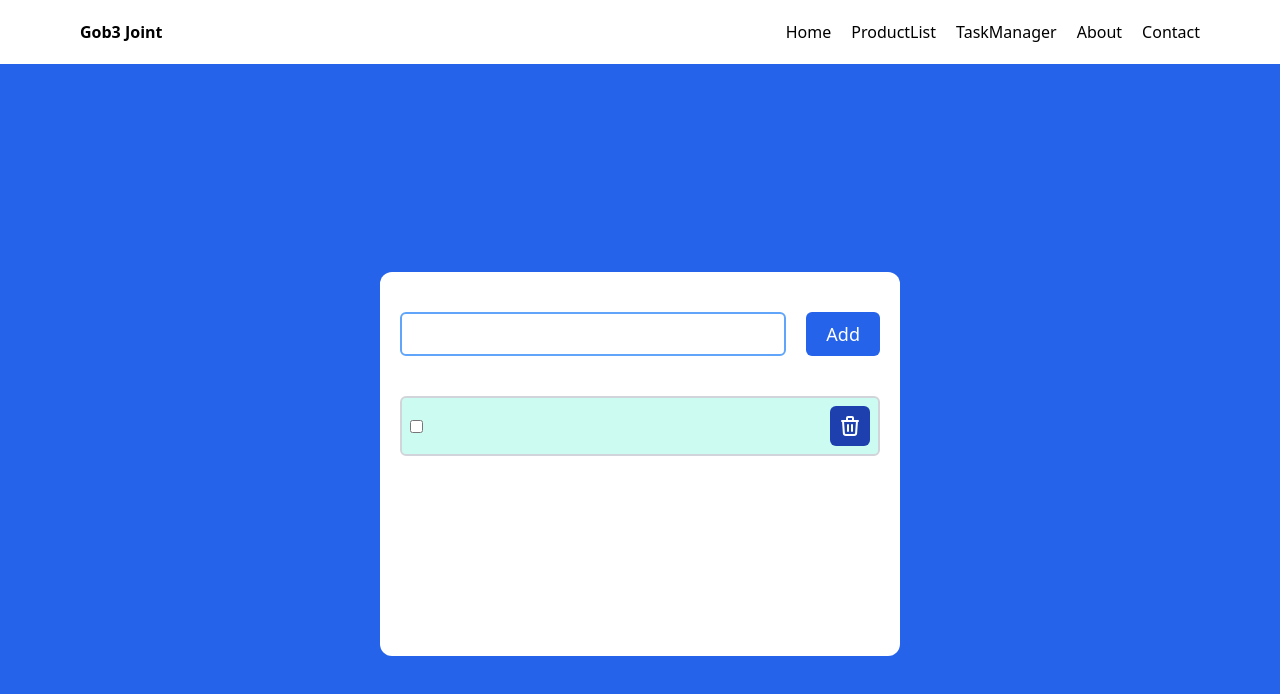
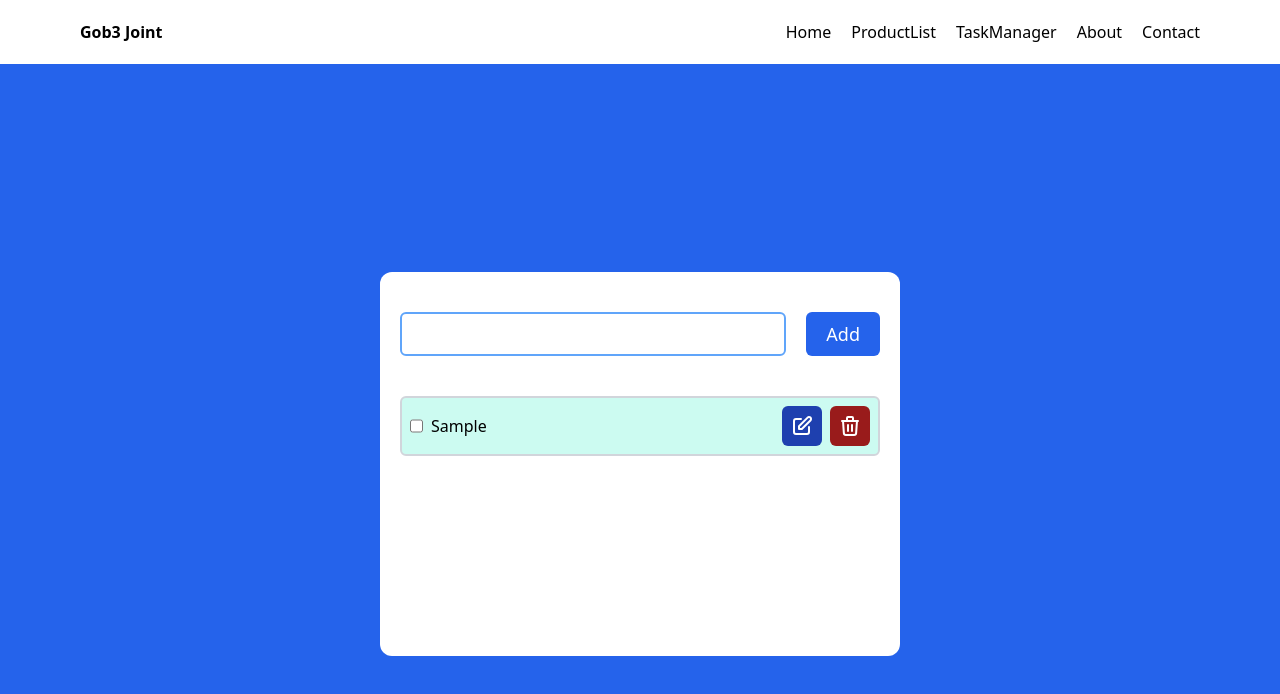
Before and after one commit to DavidBrainy/CODE-ALONG, a React (Create React App) app: page /task-manager in a window 1280 px wide. Both pictures are taken after typing "Sample" into the empty fields and a click on the button "Add". Shown: the top 694 px of the page. Built offline with nearby package versions, Linux system fonts and the light colour scheme.

Commit message:
STATE-MANAGEMENT---3

```diff
--- a/src/components/TaskItem.jsx
+++ b/src/components/TaskItem.jsx
@@ -1,23 +1,33 @@
 import React from "react";
-import {TrashIcon} from "@heroicons/react/outline";
+import {TrashIcon, PencilAltIcon} from "@heroicons/react/outline";
 
-function TaskItem({task, handleDelete}){
+function TaskItem({task, handleDelete, handleCompleted, handleEdit}){
     return(
         <div className="flex items-center justify-between bg-teal-100 p-2 border-2  border-gray-300 rounded-md">
 
                 <div className="flex space-x-2">
                     <input type="checkbox" name="" id="" checked={task.completed}
-                    onChange={() =>{}}/>
+                    onChange={() =>handleCompleted(task.id)}/>
                 <div className="flex-1">{task.text}</div>
                 </div>
+               <div className="space-x-2">
 
+               <button className="bg-blue-800 p-2 rounded-md "
+                 onClick={() => handleEdit(task.id)} >
 
-                <button className="bg-blue-800 p-2 rounded-md"
+                    <PencilAltIcon  height={24} color="white"/>
+
+                 </button>
+
+               <button className="bg-red-800 p-2 rounded-md"
                  onClick={() => handleDelete(task.id)} >
 
                     <TrashIcon  height={24} color="white"/>
 
                  </button>
+               </div>
+
+
              </div>
 
     );
--- a/src/hooks/useLocalStorage.js
+++ b/src/hooks/useLocalStorage.js
@@ -9,10 +9,12 @@
         return JSON.parse(result);
       });
 
-  const setValue = (value) => {
-    const newData =[value, ...data];
-    setData(newData);
-  };
+  const setValue = (value) => setData(value);
+
+  // const setValue = (value) => {
+  //   const newData =[value, ...data];
+  //   setData(newData);
+  // };
 
   useEffect(() => {
        localStorage.setItem(key, JSON.stringify(data));
--- a/src/pages/TaskManager.jsx
+++ b/src/pages/TaskManager.jsx
@@ -29,12 +29,37 @@
 
    const handleDelete = (id) => {
     const newTasks = tasks.filter((task) => task.id !== id);
-    setTasks(newTasks);
+    setValue(newTasks);
    };
+
+   const handleCompleted = (id) => {
+     const newTasks = tasks.map((task) => {
+
+      if(task.id===id){
+         return{
+            ...task,
+            completed: !task.completed,
+         };
+      }
+      return task;
+   });
+    setValue(newTasks);
+   };
+
+   const handleEdit = (id) =>{
+      const newTasks = tasks.filter ((task) =>{
+         if(task.id ==id){
+            setInput(task.text);
+         return false;
+         }
+         return task;
+      });
+      setValue(newTasks);
+   };
+
 
    useEffect(() => {
       localStorage.setItem("tasks", JSON.stringify(tasks));
-
    }, [tasks]);
 
     return(
@@ -58,7 +83,10 @@
              </form>
 
              <div className="space-y-2 overflow-y-auto h-56">
-             { tasks.map((task) => (<TaskItem key={task.id} task={task} handleDelete={handleDelete}/>
+             { tasks.map((task) => (<TaskItem key={task.id} task={task} handleDelete={handleDelete}
+             handleCompleted = {handleCompleted}
+             handleEdit = {handleEdit}
+             />
              ))}
 
 
```
